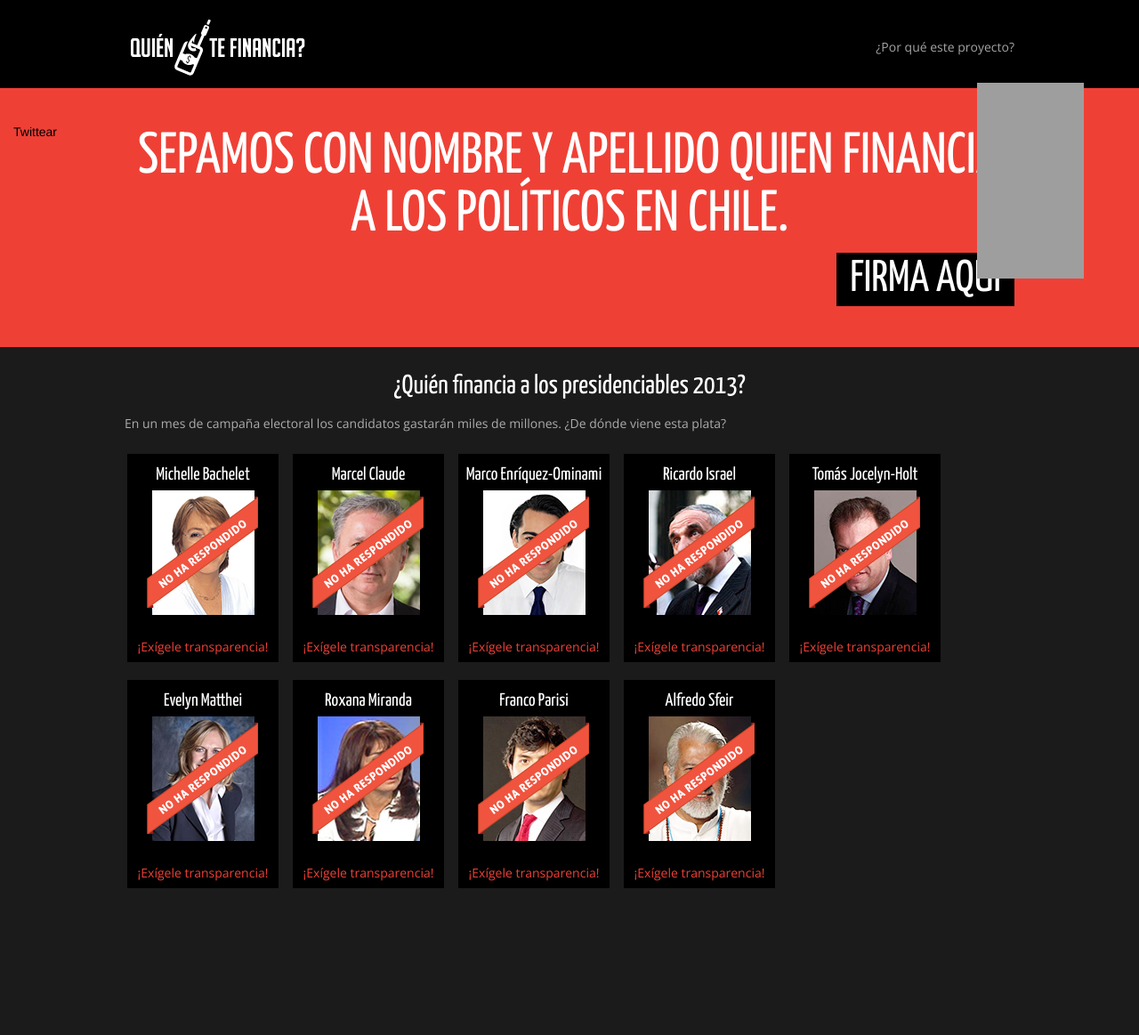
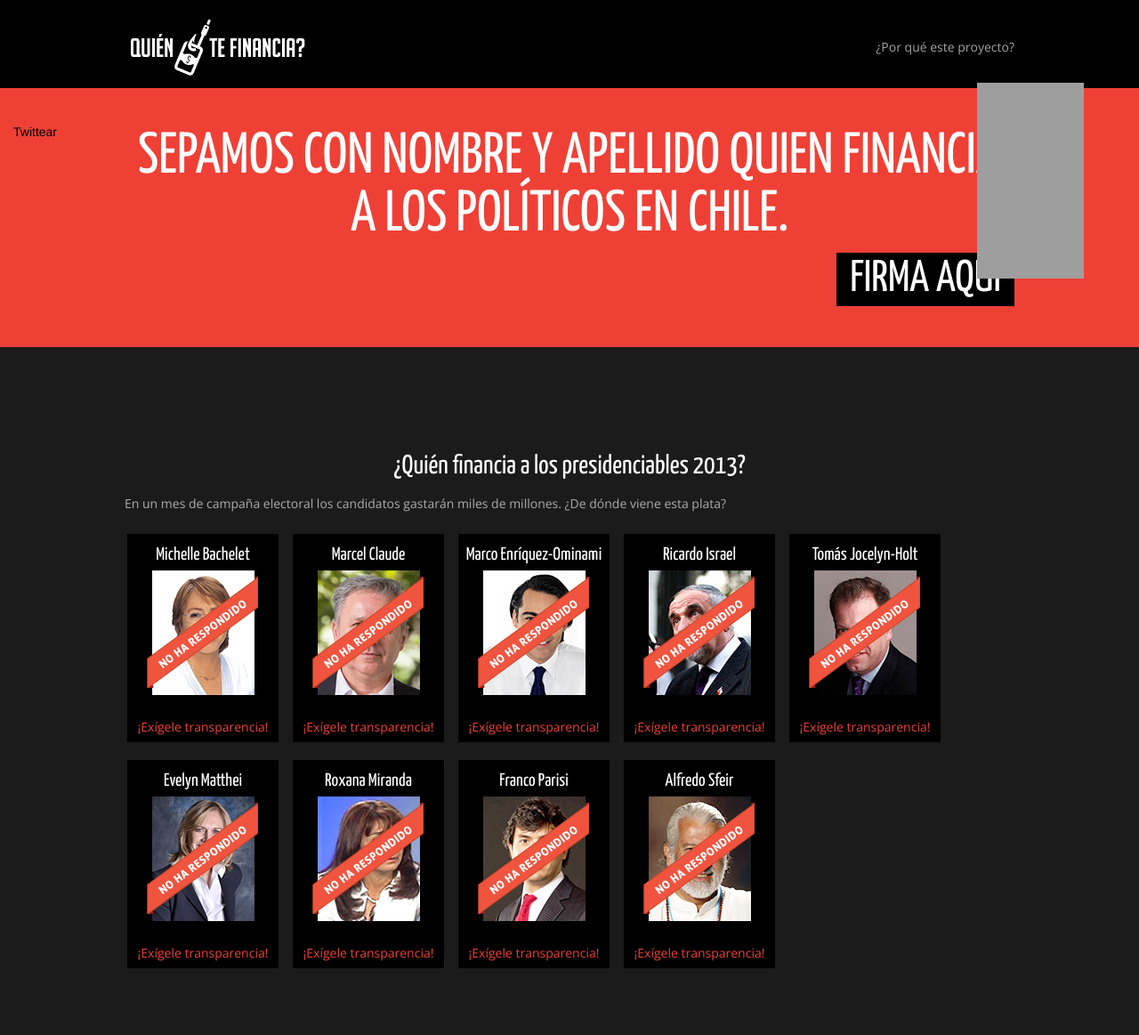
Before and after one commit to ciudadanointeligente/quien-te-financia, a Jekyll site: the page built from index.html, in a window 1280 px wide. Shown: the whole page at 89% size. Built offline with Jekyll 4.4.1, drawn with Linux system fonts in a browser that asks for light colours; nearby versions of some CDN libraries; Markdown is read by kramdown in place of the engine named in the settings; comment, search, counter and statistics services are not loaded; before the commit the page ends 1073 px from its top, so only the background shows below that; grey boxes are pictures that could not be loaded.

Commit message:
Altura peticion .

```diff
--- a/css/qtf.css
+++ b/css/qtf.css
@@ -103,7 +103,7 @@ body.body-qtf{
 }
 
 .petition {
-	height: 210px;
+	height: 300px;
     padding: 35px 0;
 }
 
```
